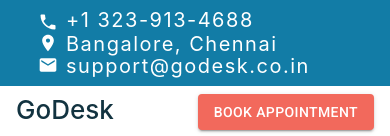
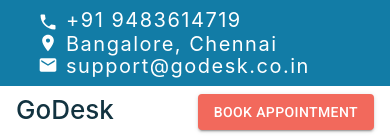
Before and after one commit to dharmendra1792/go-desk-web, a Next.js app: page / in a window 390 px wide. Shown: the top 136 px of the page. Built offline with nearby package versions, Linux system fonts and the light colour scheme.

Commit message:
package changes and mobile no updated

```diff
--- a/components/Footer.js
+++ b/components/Footer.js
@@ -14,7 +14,7 @@
           <h2>
             <Link href="/">GoDesk</Link>
           </h2>
-          <p>Contact No : 0123456789</p>
+          <p>Contact No : +91 9483614719</p>
         </Grid>
         <Grid item md={3}>
           {/* <div className="link">
--- a/package.json
+++ b/package.json
@@ -5,7 +5,10 @@
   "scripts": {
     "dev": "next dev",
     "build": "next build",
-    "start": "next start"
+    "start": "next start -H 0.0.0.0 -p $PORT",
+    "start:dev": "next start",
+    "start:prod": "next start -p 80",
+    "export": "next build && next export"
   },
   "dependencies": {
     "@material-ui/core": "^4.11.3",
--- a/pages/index.js
+++ b/pages/index.js
@@ -152,7 +152,7 @@
                     <PhoneIcon className="icon" />
                   </div>
                   <div className="unit-body">
-                    <a href="tel:#">+1 323-913-4688</a>
+                    <a href="tel:#">+91 9483614719</a>
                   </div>
                 </div>
               </li>
```
